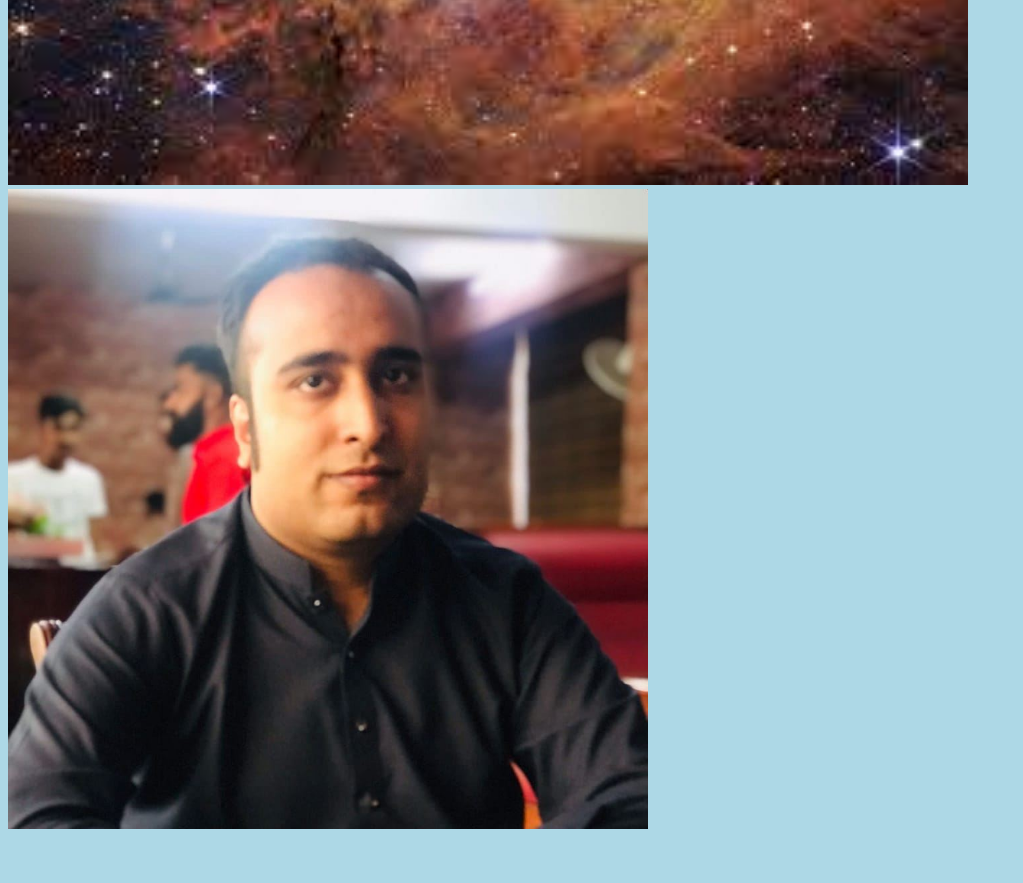
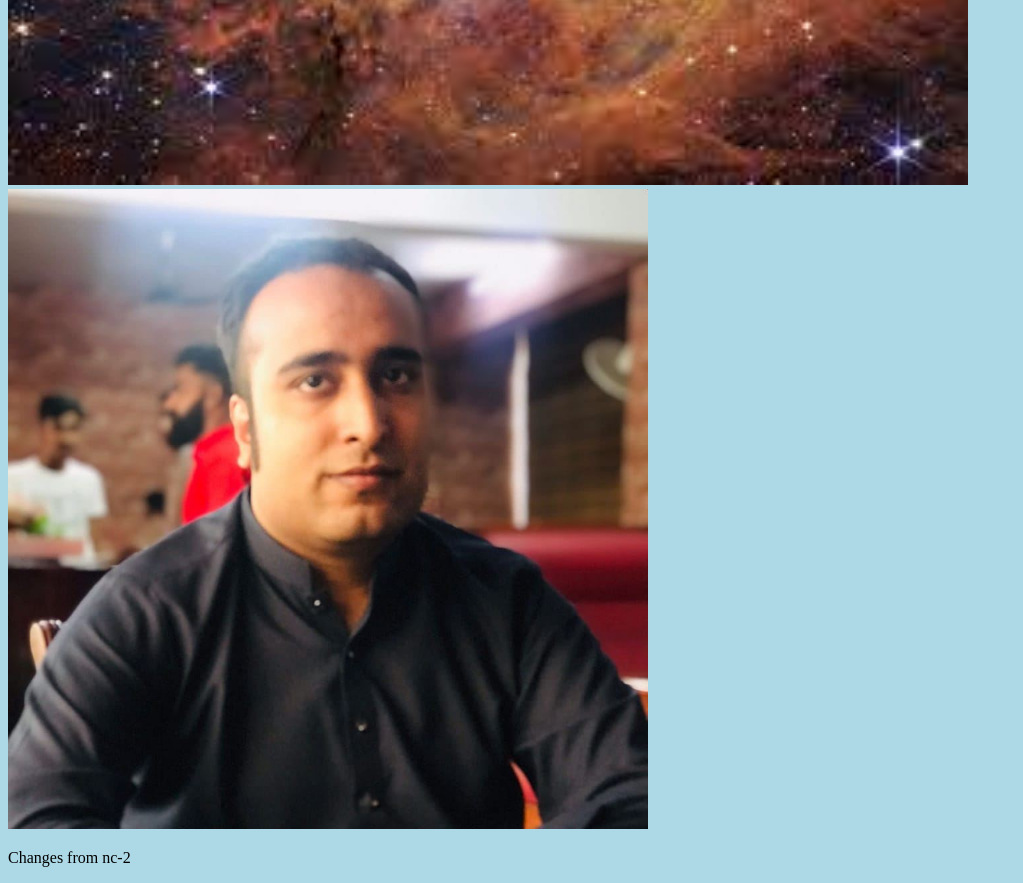
Before and after one commit to HumayunNasir23/git-practice, a plain HTML site: page index.html in a window 1280 px wide. Shown: the part 379-1262 px from the top of the page, without its empty margins (0-1023 px from the left). Before the commit the page ends 1220 px from the top, so only its background shows below. Drawn offline with Linux system fonts and the light colour scheme.

Commit message:
Changes from nc-2

```diff
--- a/index.html
+++ b/index.html
@@ -8,5 +8,6 @@
 <div><img src="space.jpeg" alt="Hello World from Space"
 style="width:100%;max-width:960px"></div>
 <div><img src="humayun.jpg" alt="Humayun The Great" style="width:100%;max-width:640px"></div>
+<p>Changes from nc-2</p>
 </body>
 </html>
```
